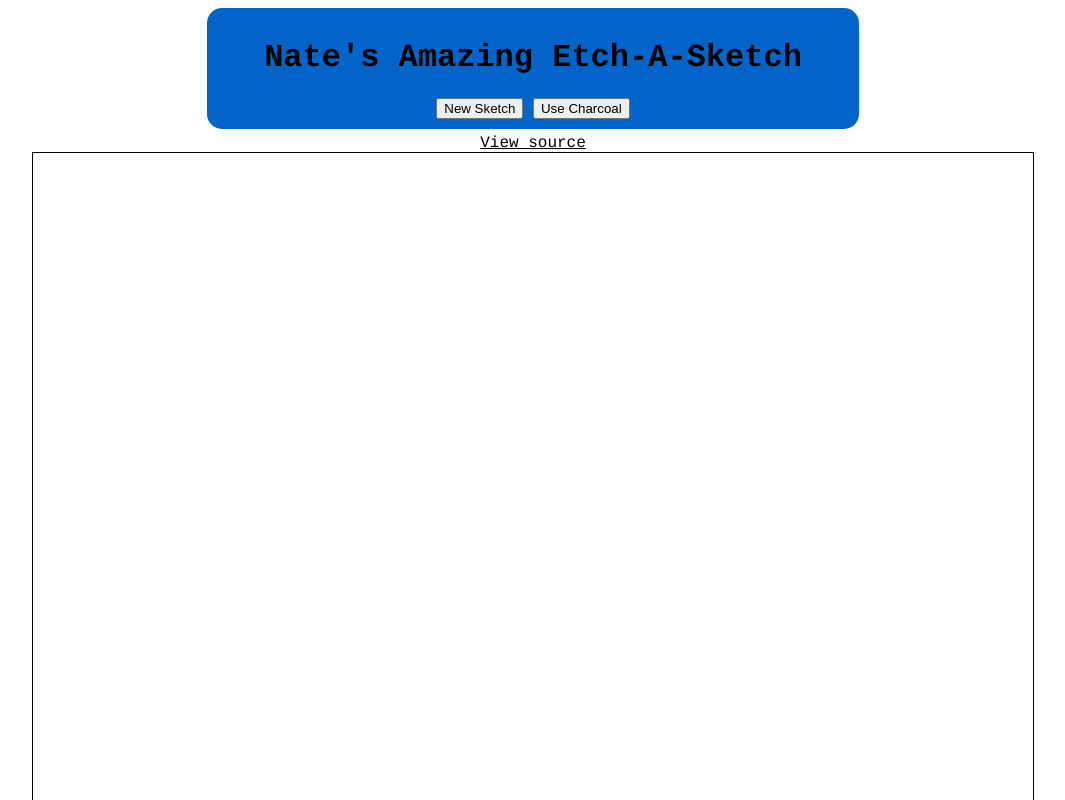
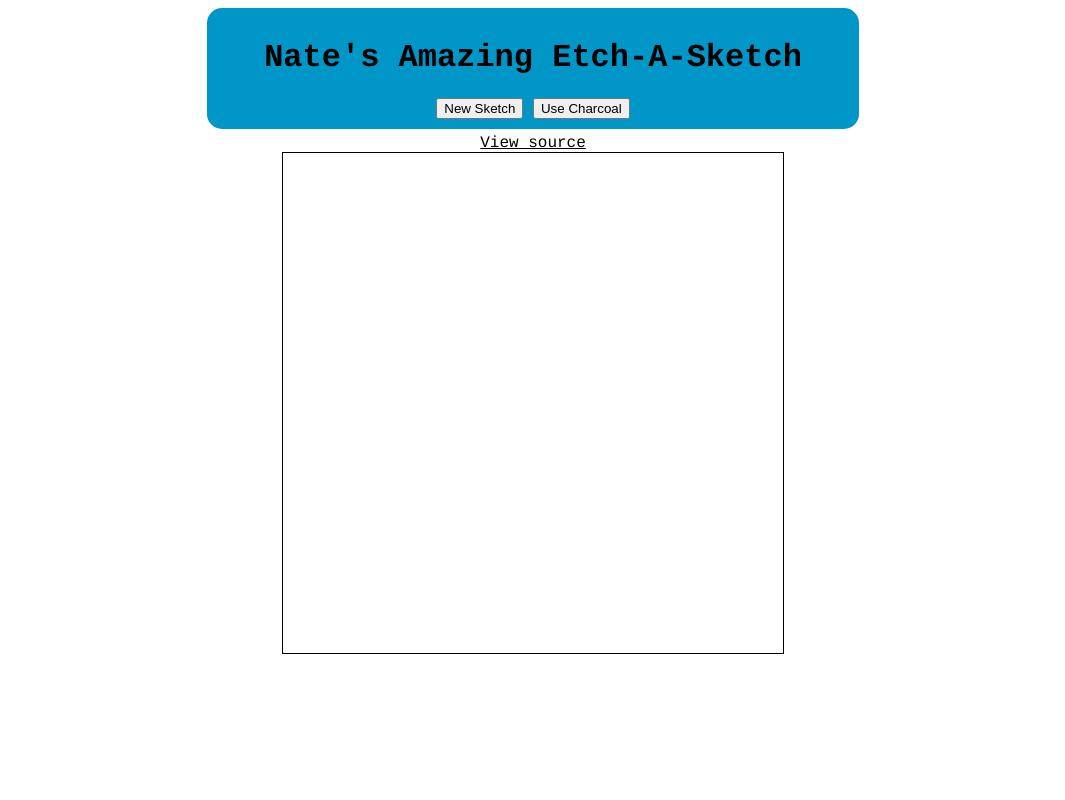
Before and after one commit to Eratosthenes/etch_a_sketch, a plain HTML site: page index.html in a window 1280 px wide. Shown: the top 800 px of the page, without its empty margins (107-1172 px from the left). Drawn offline with Linux system fonts and the light colour scheme.

Commit message:
made squares smaller

```diff
--- a/index.html
+++ b/index.html
@@ -7,7 +7,7 @@
     $(document).ready(function()
     {
       function createGrid(size)
-      {	var n = size || 50;
+      {	var n = size || 100;
 	var grid = $('#grid');
 	for (var i=0; i<n; i++)
 	{ grid.append('<div class="row">');
@@ -36,8 +36,8 @@
 
       promptUser = function()
       { do
-	{ var size = prompt('Enter grid height/width (limit is 50): ', 50);
-	} while (size > 50)
+	{ var size = prompt('Enter grid height/width (limit is 100): ', 100);
+	} while (size > 100)
 	myGrid.empty();
 	return size;
       }
@@ -48,7 +48,7 @@
       });
 
       $('#useCharcoal').click(function()
-      {	charcoal = !charcoal
+      {	charcoal = true;
 	createGrid(promptUser());
       });
 
@@ -64,16 +64,17 @@
       margin-bottom:5px;
       text-align:center;
       font-family:Courier;
-      background-color:rgb(0,100,200);
+      background-color:rgb(0,150,200);
       border-radius:15px;
     }
     #container{text-align:center;}
     #grid {display:inline-block; text-align:center; border:1px solid black;}
     .square
     { vertical-align:top;
-      height:20px;
-      width:20px;
-      display:inline-block;
+      height:5px;
+      width:5px;
+      font-size:0px;
+      float:left;
       background-color:white;
     }
     #viewSource
```
